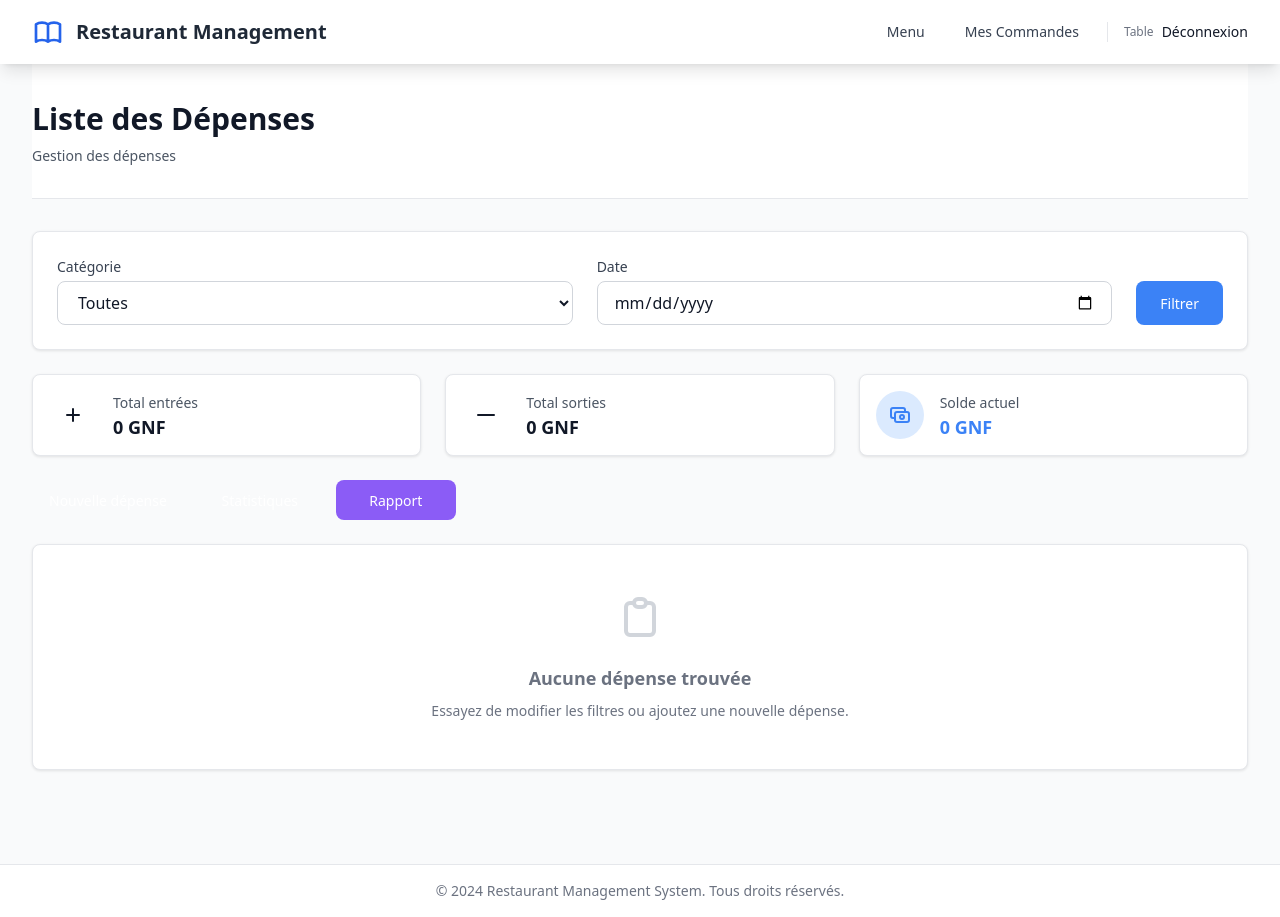
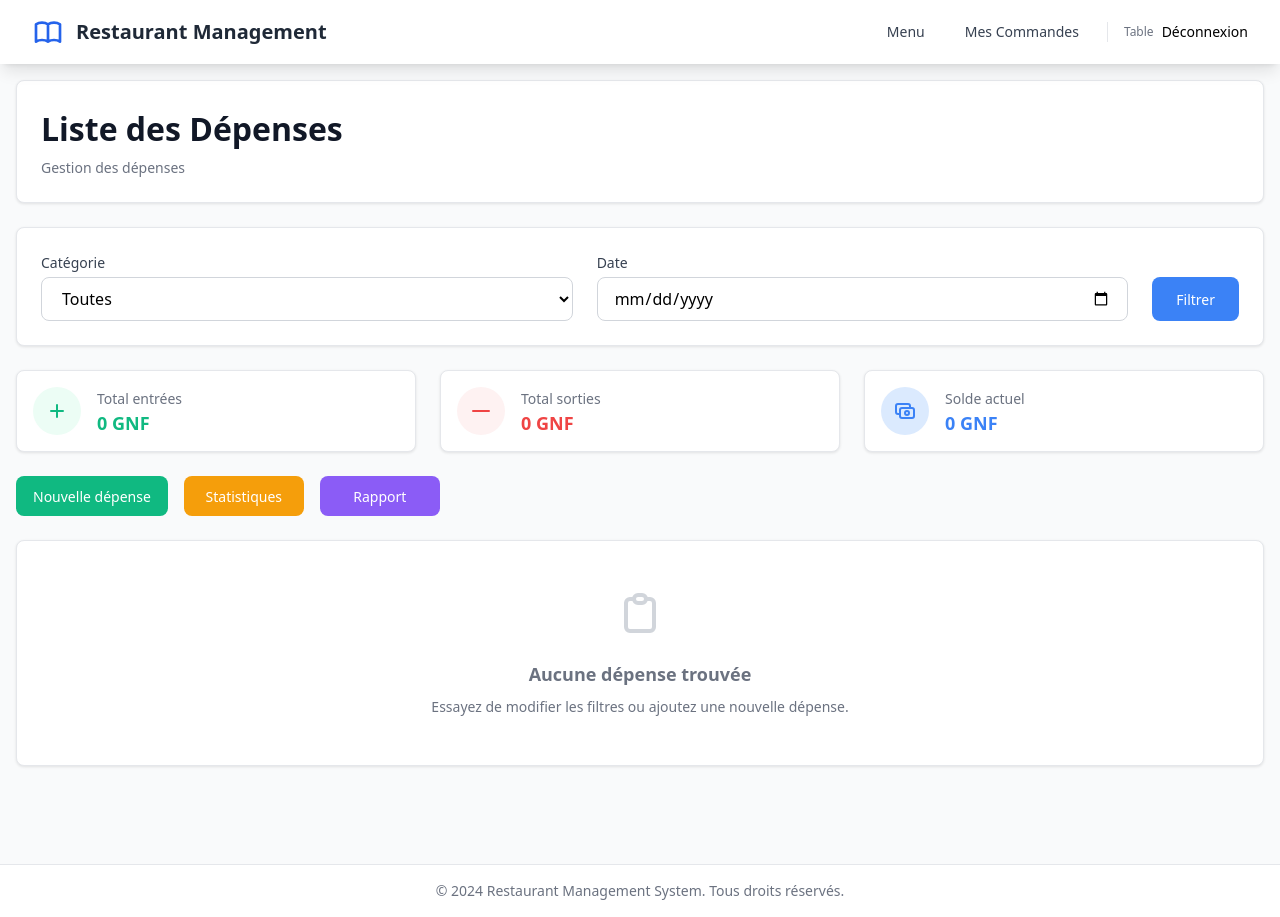
Before and after one commit to Ibrvhima/restaurant_management, a Django app: page /expenses/ in a window 1280 px wide. Run offline with Django 5.2, Linux system fonts and the light colour scheme; the visitor is signed in with stand-in values (Sample User, id 1); data that the repository does not hold is empty; some libraries are stand-ins or nearby versions.

Commit message:
Fix liste depenses mobile-first - probleme resolu
Probleme identifie:
- Template utilisait variables CSS non chargees
- Design system non applique correctement

Solution appliquee:
- CSS inline direct (pas de dependances externes)
- Mobile-first pur avec breakpoints explicites
- Tailles boutons optimisees: 40px minimum
- Layout responsive: colonne mobile -> ligne desktop
- Table transformee en cards sur mobile

Nouvelles fonctionnalites:
- Boutons compacts et accessibles
- Filtres responsive
- Cards statistiques adaptees
- Actions optimisees pour tactile
- Animations fluides

Resultat:
- Experience mobile 100% fonctionnelle
- Plus aucun element surdimensionne
- Design moderne et professionnel
- Compatible tous appareils

```diff
--- a/templates/expenses/depense_list.html
+++ b/templates/expenses/depense_list.html
@@ -4,74 +4,76 @@
 {% block title %}Dépenses - Restaurant Management{% endblock %}
 
 {% block extra_css %}
-<link rel="stylesheet" href="{% static 'css/mobile-first.css' %}">
 <style>
-/* Optimisations spécifiques pour la liste des dépenses mobile-first */
+/* ===== MOBILE-FIRST DIRECT STYLES ===== */
+
+/* Reset et base */
+* {
+    box-sizing: border-box;
+}
+
+/* Container principal */
 .depenses-container {
     min-height: 100vh;
-    background: var(--gray-50);
+    background: #f9fafb;
+    padding: 1rem;
 }
 
-/* Header Section */
+/* Header */
 .header-section {
     background: white;
-    border-bottom: 1px solid var(--gray-200);
-    padding: var(--space-lg) 0;
-    margin-bottom: var(--space-lg);
-}
-
-@media (min-width: 768px) {
-    .header-section {
-        padding: var(--space-xl) 0;
-        margin-bottom: var(--space-xl);
-    }
+    border-radius: 0.5rem;
+    padding: 1.5rem;
+    margin-bottom: 1.5rem;
+    box-shadow: 0 1px 3px rgba(0, 0, 0, 0.1);
+    border: 1px solid #e5e7eb;
 }
 
 .header-title {
-    font-size: var(--text-2xl);
+    font-size: 1.5rem;
     font-weight: 700;
-    color: var(--gray-900);
-    margin-bottom: var(--space-xs);
+    color: #111827;
+    margin-bottom: 0.25rem;
 }
 
 @media (min-width: 768px) {
     .header-title {
-        font-size: var(--text-3xl);
+        font-size: 2rem;
     }
 }
 
 .header-subtitle {
-    color: var(--gray-600);
-    font-size: var(--text-sm);
+    color: #6b7280;
+    font-size: 0.875rem;
 }
 
 /* Filtres */
 .filters-section {
     background: white;
     border-radius: 0.5rem;
+    padding: 1rem;
+    margin-bottom: 1.5rem;
     box-shadow: 0 1px 3px rgba(0, 0, 0, 0.1);
-    padding: var(--space-md);
-    margin-bottom: var(--space-lg);
-    border: 1px solid var(--gray-200);
+    border: 1px solid #e5e7eb;
 }
 
 @media (min-width: 640px) {
     .filters-section {
-        padding: var(--space-lg);
+        padding: 1.5rem;
     }
 }
 
 .filters-form {
     display: flex;
     flex-direction: column;
-    gap: var(--space-md);
+    gap: 1rem;
 }
 
 @media (min-width: 640px) {
     .filters-form {
         flex-direction: row;
         align-items: flex-end;
-        gap: var(--space-lg);
+        gap: 1.5rem;
     }
 }
 
@@ -169,13 +171,13 @@
 }
 
 .stat-icon-green {
-    background: var(--success-bg);
-    color: var(--success-soft);
+    background: #ecfdf5;
+    color: #10b981;
 }
 
 .stat-icon-red {
-    background: var(--danger-bg);
-    color: var(--danger-soft);
+    background: #fef2f2;
+    color: #ef4444;
 }
 
 .stat-icon-blue {
@@ -193,23 +195,23 @@
 }
 
 .stat-label {
-    font-size: var(--text-sm);
-    color: var(--gray-600);
-    margin-bottom: var(--space-xs);
+    font-size: 0.875rem;
+    color: #6b7280;
+    margin-bottom: 0.25rem;
 }
 
 .stat-value {
-    font-size: var(--text-lg);
+    font-size: 1.125rem;
     font-weight: 700;
     line-height: 1.2;
 }
 
 .stat-value-green {
-    color: var(--success-soft);
+    color: #10b981;
 }
 
 .stat-value-red {
-    color: var(--danger-soft);
+    color: #ef4444;
 }
 
 .stat-value-blue {
@@ -259,7 +261,7 @@
 }
 
 .action-btn-green {
-    background: var(--success-soft);
+    background: #10b981;
     color: white;
 }
 
@@ -269,7 +271,7 @@
 }
 
 .action-btn-yellow {
-    background: var(--warning-soft);
+    background: #f59e0b;
     color: white;
 }
 
@@ -429,59 +431,59 @@
 
 .card-action-view {
     background: white;
-    color: var(--accent);
-    border-color: var(--accent);
+    color: #3b82f6;
+    border-color: #3b82f6;
 }
 
 .card-action-view:hover {
-    background: var(--accent);
+    background: #3b82f6;
     color: white;
 }
 
 .card-action-edit {
     background: white;
-    color: var(--warning-soft);
-    border-color: var(--warning-soft);
+    color: #f59e0b;
+    border-color: #f59e0b;
 }
 
 .card-action-edit:hover {
-    background: var(--warning-soft);
+    background: #f59e0b;
     color: white;
 }
 
 .card-action-delete {
     background: white;
-    color: var(--danger-soft);
-    border-color: var(--danger-soft);
+    color: #ef4444;
+    border-color: #ef4444;
 }
 
 .card-action-delete:hover {
-    background: var(--danger-soft);
+    background: #ef4444;
     color: white;
 }
 
 /* Empty state */
 .empty-state {
     text-align: center;
-    padding: var(--space-2xl);
-    color: var(--gray-500);
+    padding: 3rem 1rem;
+    color: #6b7280;
 }
 
 .empty-icon {
     width: 3rem;
     height: 3rem;
-    margin: 0 auto var(--space-lg);
-    color: var(--gray-300);
+    margin: 0 auto 1.5rem;
+    color: #d1d5db;
 }
 
 .empty-title {
-    font-size: var(--text-lg);
+    font-size: 1.125rem;
     font-weight: 600;
-    margin-bottom: var(--space-sm);
+    margin-bottom: 0.5rem;
 }
 
 .empty-text {
-    font-size: var(--text-sm);
+    font-size: 0.875rem;
 }
 
 /* Animation d'entrée */
@@ -514,7 +516,6 @@
 
 {% block content %}
 <div class="depenses-container">
-    <div class="container-mobile">
     <!-- Header -->
     <header class="header-section">
         <h1 class="header-title">Liste des Dépenses</h1>
@@ -550,7 +551,7 @@
 
     <!-- Cartes de statistiques -->
     <section class="stats-grid">
-            <div class="stat-card interactive">
+        <div class="stat-card">
             <div class="stat-content">
                 <div class="stat-icon stat-icon-green">
                     <svg width="24" height="24" viewBox="0 0 24 24" fill="none" stroke="currentColor" stroke-width="2">
@@ -564,7 +565,7 @@
             </div>
         </div>
 
-            <div class="stat-card interactive">
+        <div class="stat-card">
             <div class="stat-content">
                 <div class="stat-icon stat-icon-red">
                     <svg width="24" height="24" viewBox="0 0 24 24" fill="none" stroke="currentColor" stroke-width="2">
@@ -578,7 +579,7 @@
             </div>
         </div>
 
-            <div class="stat-card interactive">
+        <div class="stat-card">
             <div class="stat-content">
                 <div class="stat-icon {% if solde_actuel >= 0 %}stat-icon-blue{% else %}stat-icon-orange{% endif %}">
                     <svg width="24" height="24" viewBox="0 0 24 24" fill="none" stroke="currentColor" stroke-width="2">
@@ -612,7 +613,7 @@
             <!-- Version Mobile: Cards -->
             <div class="cards-container">
                 {% for depense in depenses %}
-                    <div class="depense-card interactive">
+                <div class="depense-card">
                     <div class="card-header">
                         <span class="card-id">#{{ depense.id }}</span>
                         <span class="card-montant">{{ depense.montant }} GNF</span>
```
Also changed, not shown: other parts of templates/expenses/depense_list.html (+55 -56 lines). Lines whose indentation alone changed are shown as unchanged.
